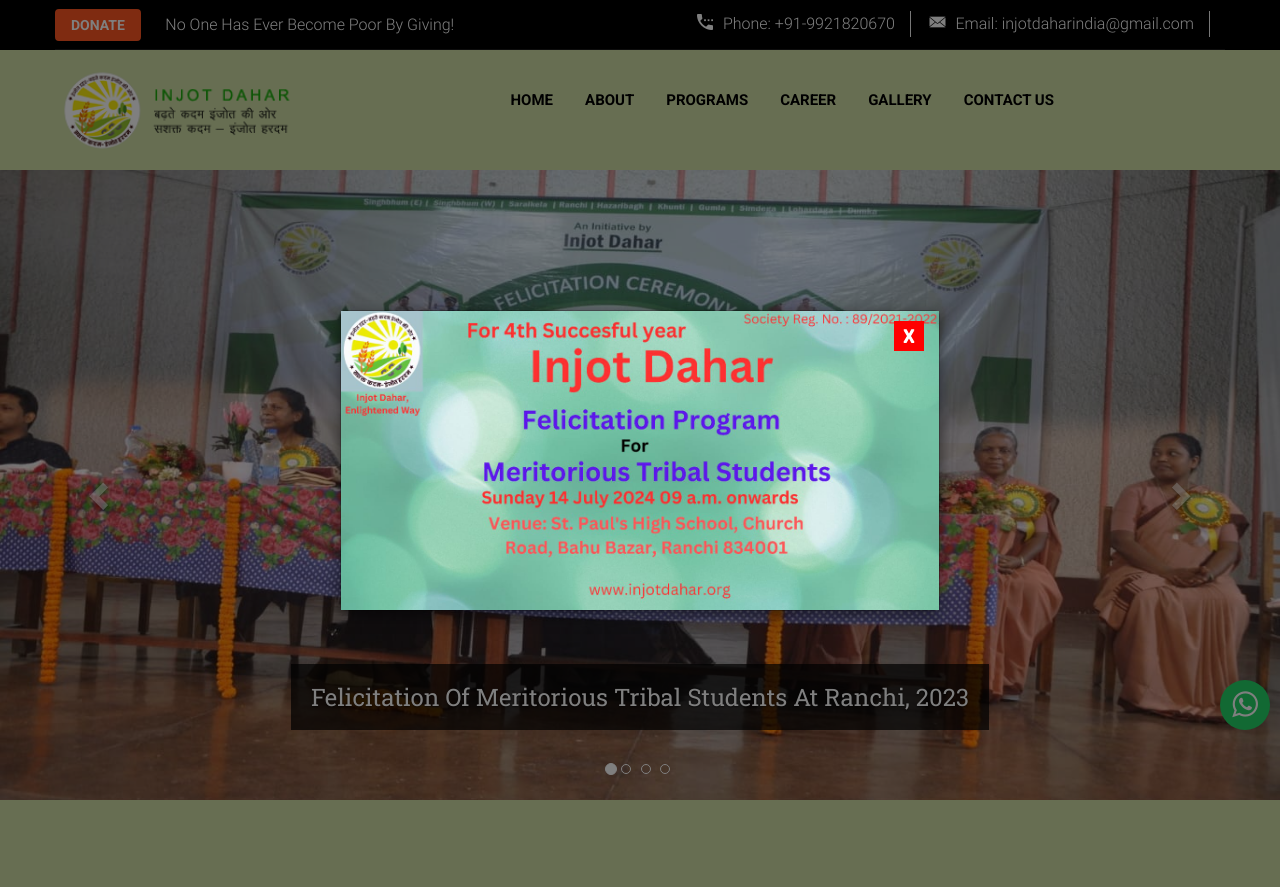
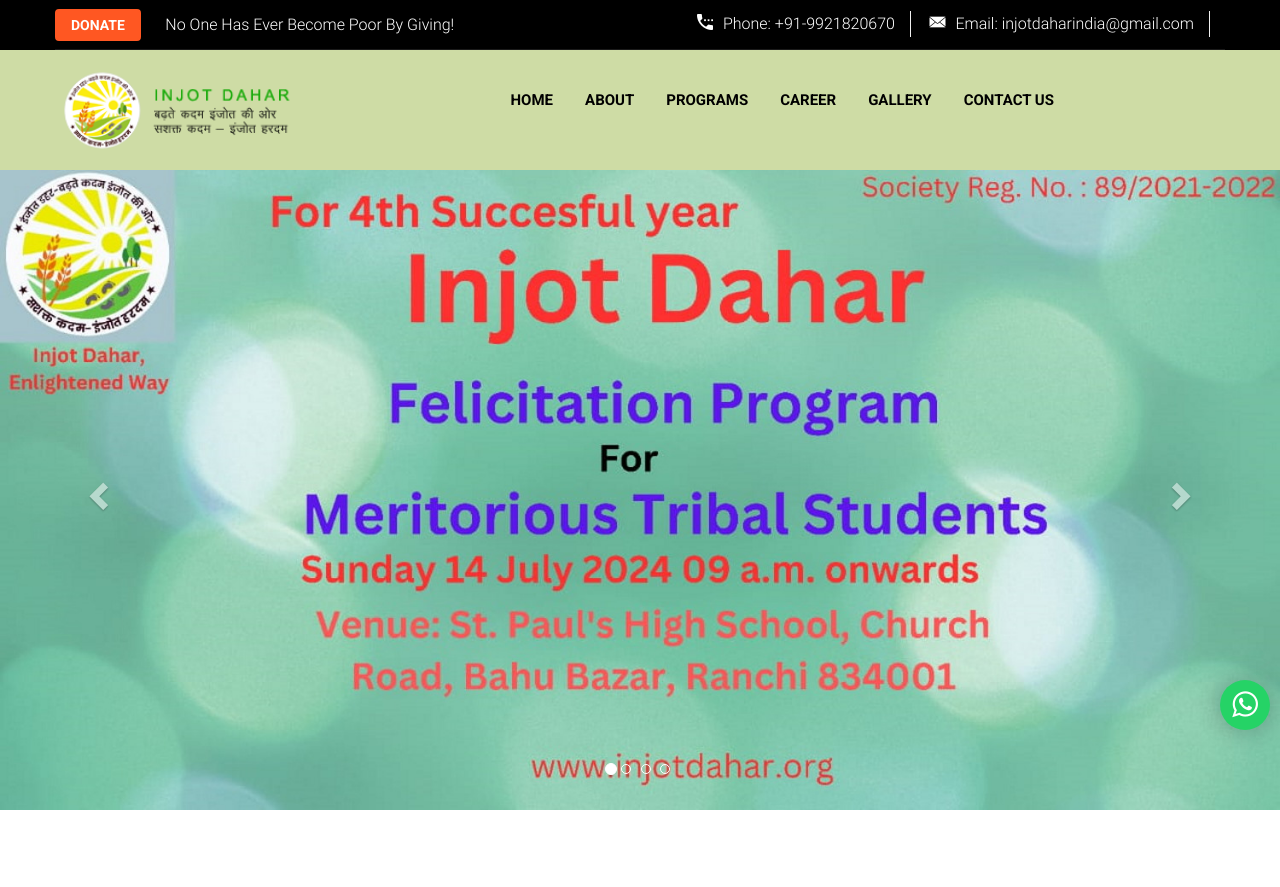
Before and after one commit to techrider27/injotdahar.org, a PHP site: page / in a window 1280 px wide. Shown: the top 887 px of the page. Before the commit the page ends 800 px from the top, so only its background shows below. Run offline with PHP 8.4, Linux system fonts and the light colour scheme; some web fonts are replaced.

Commit message:
refactor: popup remove -> slider

```diff
--- a/index.php
+++ b/index.php
@@ -8,7 +8,7 @@
 </head>
 
 <body>
-    <div id="myModal-2" class="modal fade" role="dialog" style="z-index:999999!important;">
+    <!-- <div id="myModal-2" class="modal fade" role="dialog" style="z-index:999999!important;">
         <div class="modal-dialog" style="top:35%;">
             <div class="modal-content">
                 <button type="button" class="close" data-dismiss="modal" aria-label="Close" style="margin: 10px 15px;
@@ -30,7 +30,7 @@
                 <img class="img-responsive" src="assets/images/popup/popup-1.jpg" style="width:100%;background:var(--injot-primary);">
             </div>
         </div>
-    </div>
+    </div> -->
     <div class="boxed_wrapper">
         <?php include 'assets/includes/header.php' ?>
 
@@ -45,6 +45,14 @@
 
                 <div class="carousel-inner" role="listbox">
                     <div class="item active">
+                        <img class="w-100" src="assets/images/img/slider/slider-5.jpg" alt="Injot Dahar">
+                        <!-- <div class="carousel-caption">
+                            <h3>
+                                Felicitation Of Meritorious Tribal Students At Ranchi, 2023
+                            </h3>
+                        </div> -->
+                    </div>
+                    <div class="item">
                         <img class="w-100" src="assets/images/img/slider/slider-2.jpg" alt="Injot Dahar">
                         <div class="carousel-caption">
                             <h3>
```
Also changed, not shown: assets/images/img/slider/slider-5.jpg (added).
